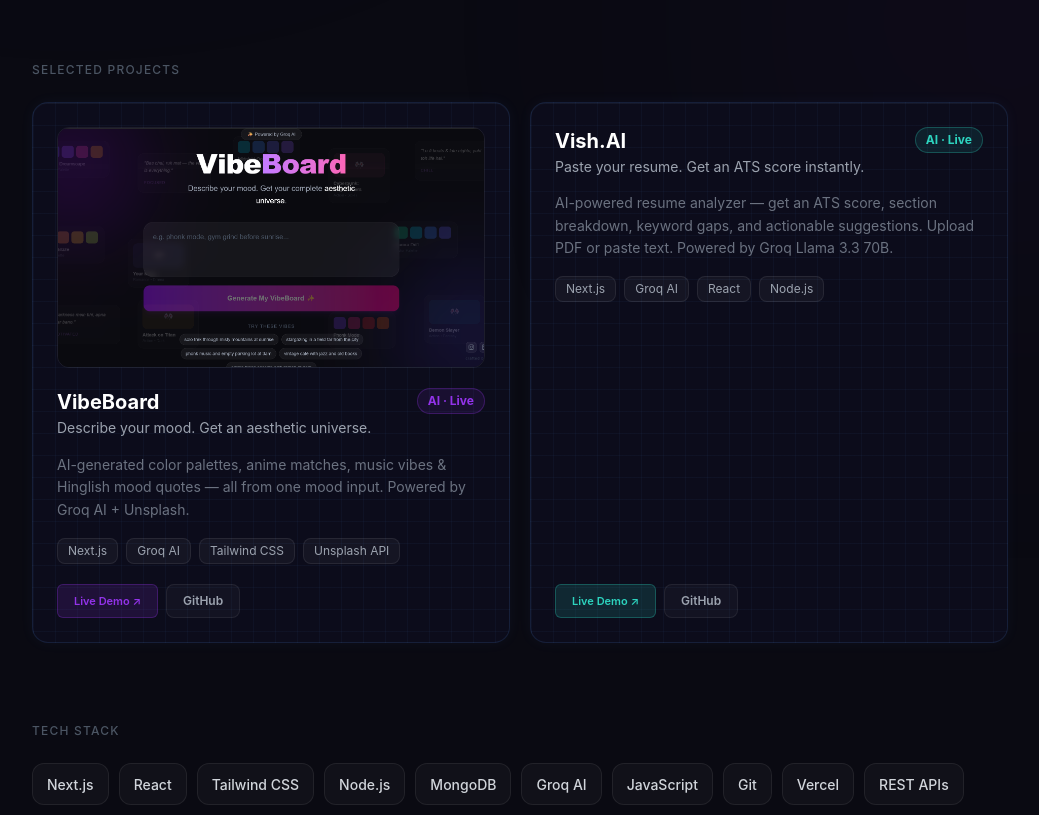
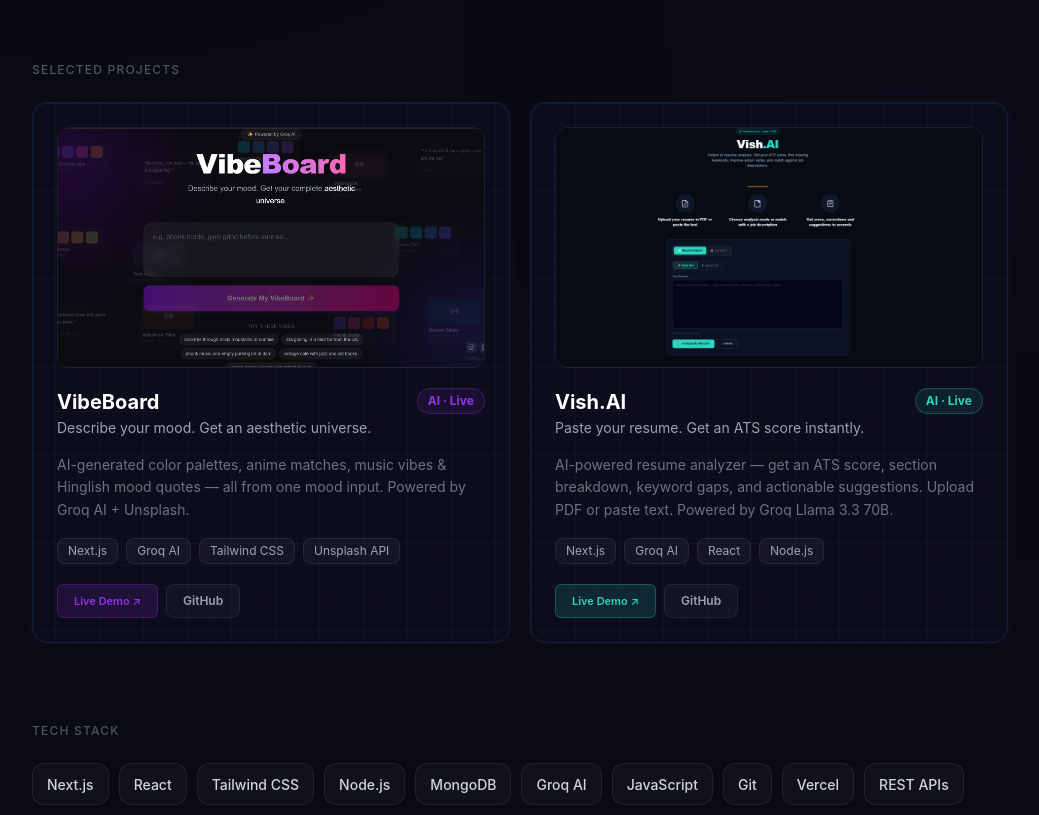
Before and after one commit to VishnuVardhan2000/my-portfolio, a Next.js app: page / in a window 1280 px wide. Shown: the part 680-1495 px from the top of the page, without its empty margins (120-1159 px from the left). Built offline with nearby package versions, Linux system fonts and the light colour scheme.

Commit message:
feat: add vish-ai thumb to home page

```diff
--- a/app/page.js
+++ b/app/page.js
@@ -35,6 +35,7 @@
   },
   {
     name: "Vish.AI",
+    thumb: "/vish-ai-thumb.png",
     tagline: "Paste your resume. Get an ATS score instantly.",
     desc: "AI-powered resume analyzer — get an ATS score, section breakdown, keyword gaps, and actionable suggestions. Upload PDF or paste text. Powered by Groq Llama 3.3 70B.",
     tags: ["Next.js", "Groq AI", "React", "Node.js"],
```
